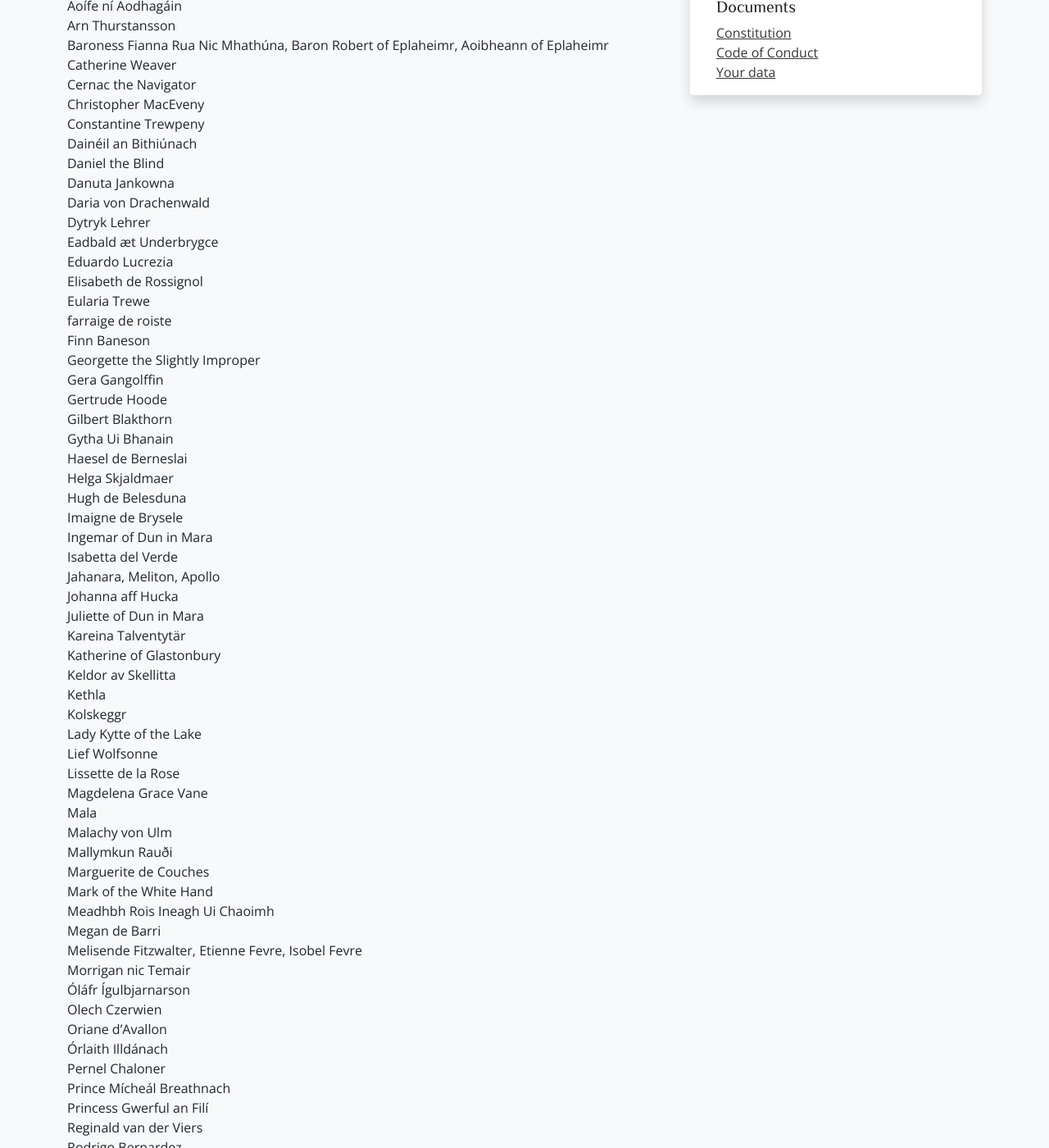
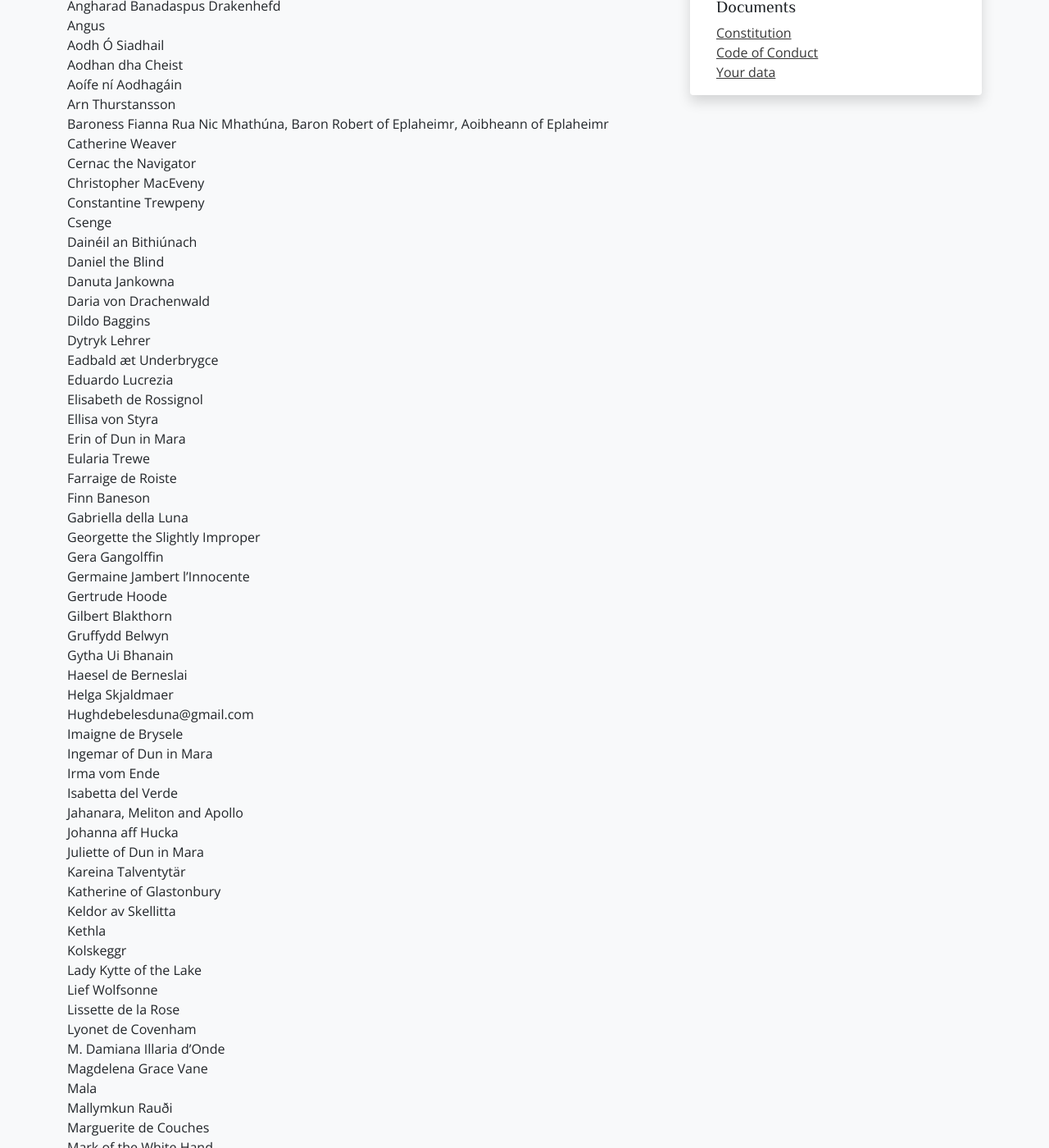
Before and after one commit to drachenwald/dun-in-mara, a Jekyll site: the page built from events/2026/strawberry-raid-v/attending.md, in a window 1280 px wide and 1400 px high, scrolled down 677 px. Shown: the whole window at 82% size. Built offline with Jekyll 4.4.1, drawn with Linux system fonts in a browser that asks for light colours; comment, search, counter and statistics services are not loaded; some of the changed text lies outside the part shown.

Commit message:
Updated attending SR 26

```diff
--- a/events/2026/strawberry-raid-v/attending.md
+++ b/events/2026/strawberry-raid-v/attending.md
@@ -9,93 +9,122 @@ excerpt: "27 May-1 June 2026. Sigginstown Castle, Co. Wexford, Ireland."
 
 (Please note that if you didn't provide an SCA name, you won't be listed here - we're not putting people's modern names on the site!)
 
-Achaxe Achata
-Adisla Arnulfsdottir
-Æthelstan Weaver
-Agnes Boncuer
-Alays de Lunel
-Alexander of Derlington + Ruth + Alice +James
-Alexandre d'Avigné
-Alice de la Wode
-Alina Rose
-Alistair of Avalon
-Angharad Banadaspus Drakenhefd
-Aodhan dha Cheist
-Aoífe ní Aodhagáin
-Arn Thurstansson
-Baroness Fianna Rua Nic Mhathúna, Baron Robert of Eplaheimr, Aoibheann of Eplaheimr
-Catherine Weaver
-Cernac the Navigator
-Christopher MacEveny
-Constantine Trewpeny
-Dainéil an Bithiúnach
-Daniel the Blind
-Danuta Jankowna
-Daria von Drachenwald
-Dytryk Lehrer
-Eadbald æt Underbrygce
-Eduardo Lucrezia
-Elisabeth de Rossignol
-Eularia Trewe
-farraige de roiste
-Finn Baneson
-Georgette the Slightly Improper
-Gera Gangolffin
-Gertrude Hoode
-Gilbert Blakthorn
-Gytha Ui Bhanain
-Haesel de Berneslai
-Helga Skjaldmaer
-Hugh de Belesduna
-Imaigne de Brysele
-Ingemar of Dun in Mara
-Isabetta del Verde
-Jahanara, Meliton, Apollo
-Johanna aff Hucka
-Juliette of Dun in Mara
-Kareina Talventytär
-Katherine of Glastonbury
-Keldor av Skellitta
-Kethla
-Kolskeggr
-Lady Kytte of the Lake
-Lief Wolfsonne
-Lissette de la Rose
-Magdelena Grace Vane
-Mala
-Malachy von Ulm
-Mallymkun Rauði
-Marguerite de Couches
-Mark of the White Hand
-Meadhbh Rois Ineagh Ui Chaoimh
-Megan de Barri
-Melisende Fitzwalter, Etienne Fevre, Isobel Fevre
-Morrigan nic Temair
-Óláfr Ígulbjarnarson
-Olech Czerwien
-Oriane d'Avallon
-Órlaith Illdánach
-Pernel Chaloner
-Prince Mícheál Breathnach
-Princess Gwerful an Filí
-Reginald van der Viers
-Rodrigo Bernardez
-Saskia de Quaasteniet
-Seamus
-Sklla'grimmr Gormsson
-Symonne d'Aywaille
-Tadhg mac Dubhaill
-Tangwystel Telynores
-Teresa of Dun In Mara
-Thorgrimr Kuggi
-Thurstan de Barri
-Tomás Ó Griobhta
-Tuomas Tharo
-Vicomte Etienne The Younger
-Viscountess Susannah of york
-Wiena of Dun in Mara
-William of Richwood
-Yannick of Normandy
+Achaxe Achata\
+Adele de Chadwykke\
+Adisla Arnulfsdottir\
+Æthelstan Weaver\
+Agnes Boncuer\
+Alays de Lunel\
+Alexander of Derlington + Ruth + Alice +James\
+Alexandre d'Avigné\
+Alice de la Wode\
+Alina Rose\
+Alisa Karvarinta\
+Alistair of Avalon\
+Angharad Banadaspus Drakenhefd\
+Angus\
+Aodh Ó Siadhail\
+Aodhan dha Cheist\
+Aoífe ní Aodhagáin\
+Arn Thurstansson\
+Baroness Fianna Rua Nic Mhathúna, Baron Robert of Eplaheimr, Aoibheann of Eplaheimr\
+Catherine Weaver\
+Cernac the Navigator\
+Christopher MacEveny\
+Constantine Trewpeny\
+Csenge\
+Dainéil an Bithiúnach\
+Daniel the Blind\
+Danuta Jankowna\
+Daria von Drachenwald\
+Dildo Baggins\
+Dytryk Lehrer\
+Eadbald æt Underbrygce\
+Eduardo Lucrezia\
+Elisabeth de Rossignol\
+Ellisa von Styra\
+Erin of Dun in Mara\
+Eularia Trewe\
+Farraige de Roiste\
+Finn Baneson\
+Gabriella della Luna\
+Georgette the Slightly Improper\
+Gera Gangolffin\
+Germaine Jambert l'Innocente\
+Gertrude Hoode\
+Gilbert Blakthorn\
+Gruffydd Belwyn\
+Gytha Ui Bhanain\
+Haesel de Berneslai\
+Helga Skjaldmaer\
+Hughdebelesduna@gmail.com\
+Imaigne de Brysele\
+Ingemar of Dun in Mara\
+Irma vom Ende\
+Isabetta del Verde\
+Jahanara, Meliton and Apollo\
+Johanna aff Hucka\
+Juliette of Dun in Mara\
+Kareina Talventytär\
+Katherine of Glastonbury\
+Keldor av Skellitta\
+Kethla\
+Kolskeggr\
+Lady Kytte of the Lake\
+Lief Wolfsonne\
+Lissette de la Rose\
+Lyonet de Covenham\
+M. Damiana Illaria d'Onde\
+Magdelena Grace Vane\
+Mala\
+Mallymkun Rauði\
+Marguerite de Couches\
+Mark of the White Hand\
+Meadhbh Rois Ineagh Ui Chaoimh\
+Megan de Barri\
+Melisende Fitzwalter, Etienne Fevre, Isobel Fevre\
+Michelle\
+Mikolaj Throkelwicz\
+Morrigan nic Temair\
+Noémi\
+Odart of Dun in Mara\
+Olech Czerwien +3\
+Oriane d'Avallon\
+Órlaith Illdánach\
+Pernel Chaloner\
+Petrc Monomachos\
+Philip\
+Prince Mícheál Breathnach\
+Princess Gwerful an Filí\
+Pypa Ravenild\
+Reginald van der Viers\
+Rodrigo Bernardez\
+Sadhbh of Dun in Mara\
+Saskia de Quaasteniet\
+Seamus\
+Sean Tully\
+Sela de la Rosa\
+Sihtric Lokison\
+Sklla'grimmr Gormsson\
+Soave\
+Symonne d'Aywaille\
+Tadhg mac Dubhaill\
+Tangwystel Telynores\
+Teresa of Dun In Mara\
+Thora Greylock\
+Thorgrimr Kuggi\
+Thurstan de Barri\
+Tomás Ó Griobhta\
+Trygg of Eplaheimr\
+Tuomas Tharo\
+Vicomte Etienne The Younger\
+Viscountess Susannah of york\
+Wiena of Dun in Mara\
+William of Richwood\
+Wulf Patricksen\
+Yannick of Normandy\
+Yda v Boulogne\
+
 
 
 <a href="/events/2026/strawberry-raid-v/">Back to Event Page</a>
```
